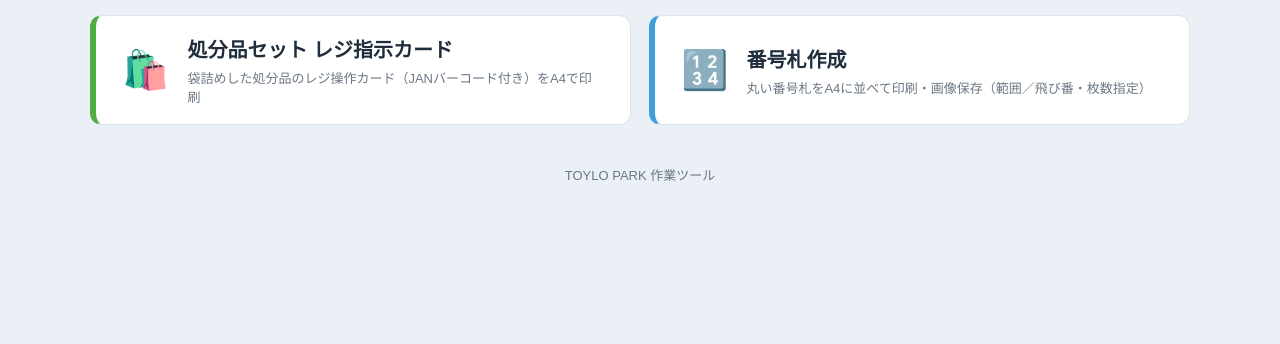
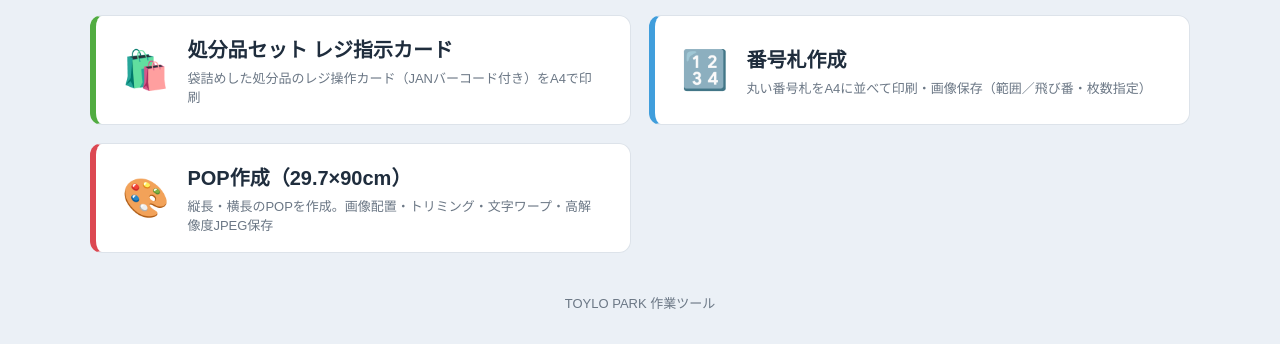
Before and after one commit to pirocchi2001/sagyo-tool, a plain HTML site: page index.html in a window 1280 px wide. Shown: the part 665-1009 px from the top of the page. Before the commit the page ends 881 px from the top, so only its background shows below. Drawn offline with Linux system fonts and the light colour scheme.

Commit message:
メニューにPOP作成（29.7×90cm）を追加
Co-Authored-By: Claude Sonnet 5.5 <noreply@anthropic.com>

```diff
--- a/index.html
+++ b/index.html
@@ -121,7 +121,9 @@ const DEFAULT_ITEMS = [
    path:'https://pirocchi2001.github.io/okaidoku-pack-jan/',
    mpath:'https://pirocchi2001.github.io/okaidoku-pack-jan/scan.html', mdesc:'商品のJANをカメラで読んでPCに送る（Mac経由）'},
   {icon:'🔢', name:'番号札作成', desc:'丸い番号札をA4に並べて印刷・画像保存（範囲／飛び番・枚数指定）',
-   path:'https://pirocchi2001.github.io/numbertag/'}
+   path:'https://pirocchi2001.github.io/numbertag/'},
+  {icon:'🎨', name:'POP作成（29.7×90cm）', desc:'縦長・横長のPOPを作成。画像配置・トリミング・文字ワープ・高解像度JPEG保存',
+   path:'https://pirocchi2001.github.io/pop-designer/'}
 ]
 
 // 名前を変えたツール（URL → 古い名前の一覧）。保存済みの設定の名前・説明も新しいものに更新する
```
